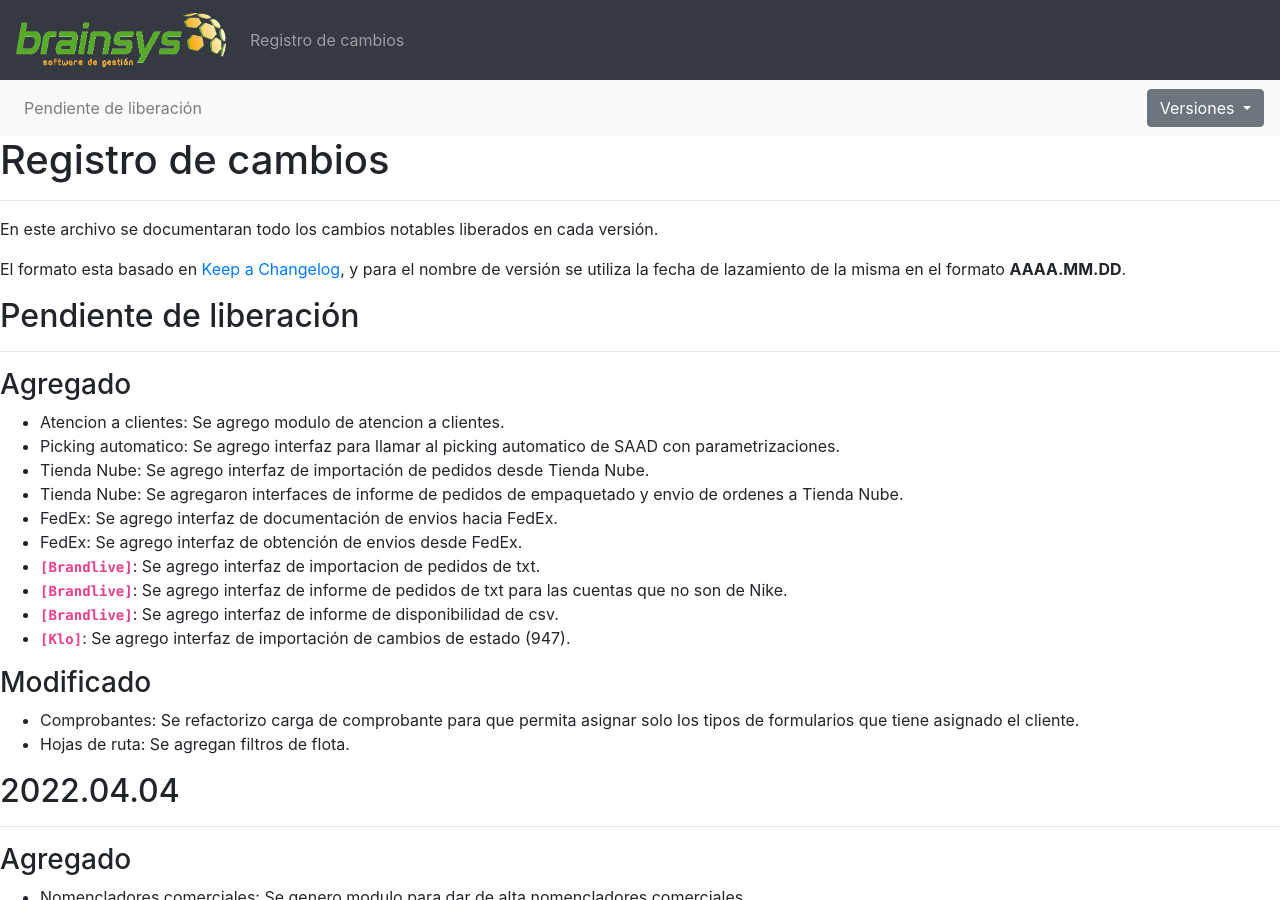
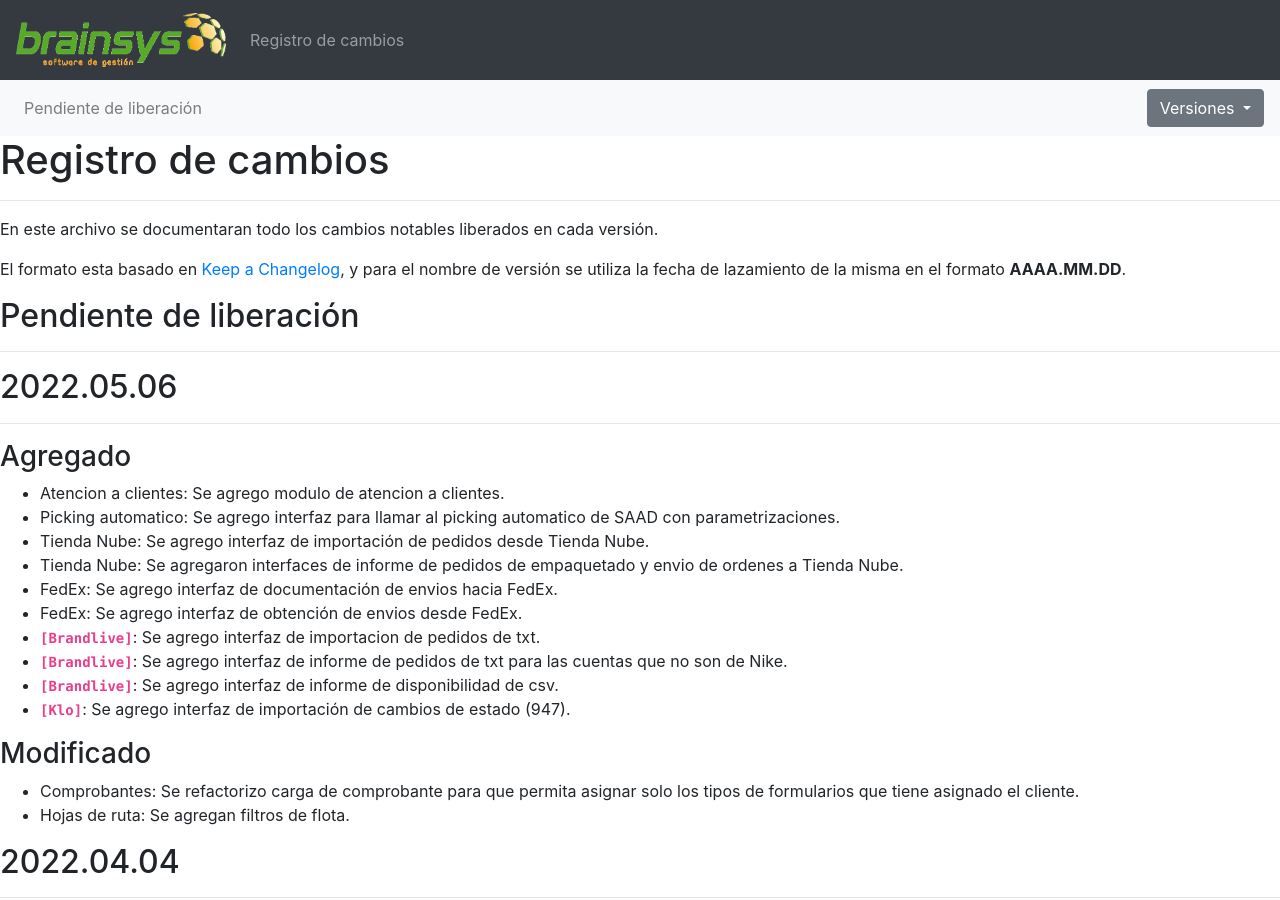
Before and after one commit to brainsys-arsaad/versionado, a Jekyll site: the page built from registro-cambios.markdown, in a window 1280 px wide and 900 px high. Built offline with Jekyll 4.4.1, drawn with Linux system fonts in a browser that asks for light colours.

Commit message:
Update registro-cambios.markdown

```diff
--- a/registro-cambios.markdown
+++ b/registro-cambios.markdown
@@ -66,6 +66,8 @@ El formato esta basado en [Keep a Changelog](https://keepachangelog.com/es-ES/1.
 ## Pendiente de liberación
 ---
 
+## 2022.05.06
+---
 ### Agregado
 - Atencion a clientes: Se agrego modulo de atencion a clientes.
 - Picking automatico: Se agrego interfaz para llamar al picking automatico de SAAD con parametrizaciones.
```
